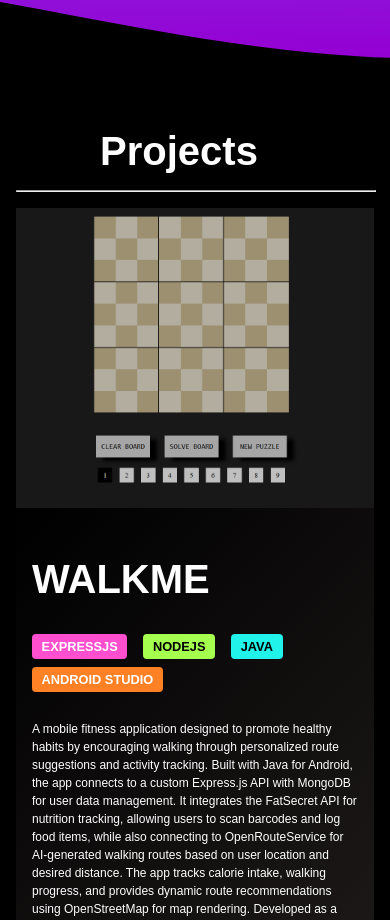
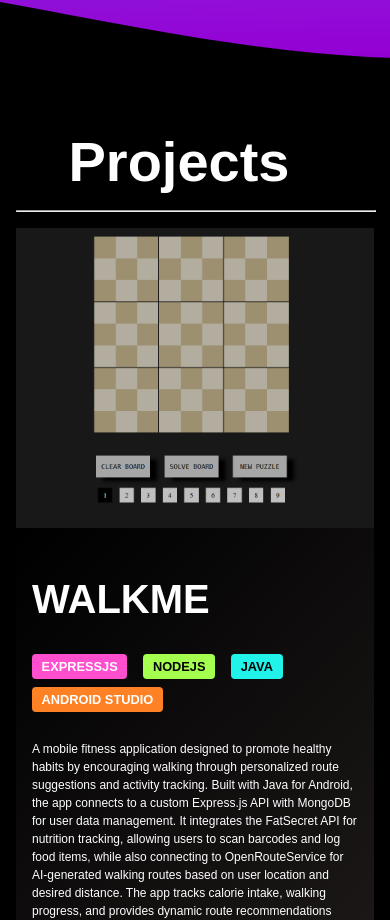
Before and after one commit to NolanS55/portfolioV2, a React (Create React App) app: page / in a window 390 px wide. Shown: the part 2080-3000 px from the top of the page. Built offline with nearby package versions, Linux system fonts and the light colour scheme.

Commit message:
mobile fix

```diff
--- a/src/Portfolio.css
+++ b/src/Portfolio.css
@@ -436,6 +436,7 @@ html, body {
   .project-wrapper .section-title {
     text-align: center;
     margin-right: 2rem;
+    font-size: 3.5rem;
   }
 
 
```
